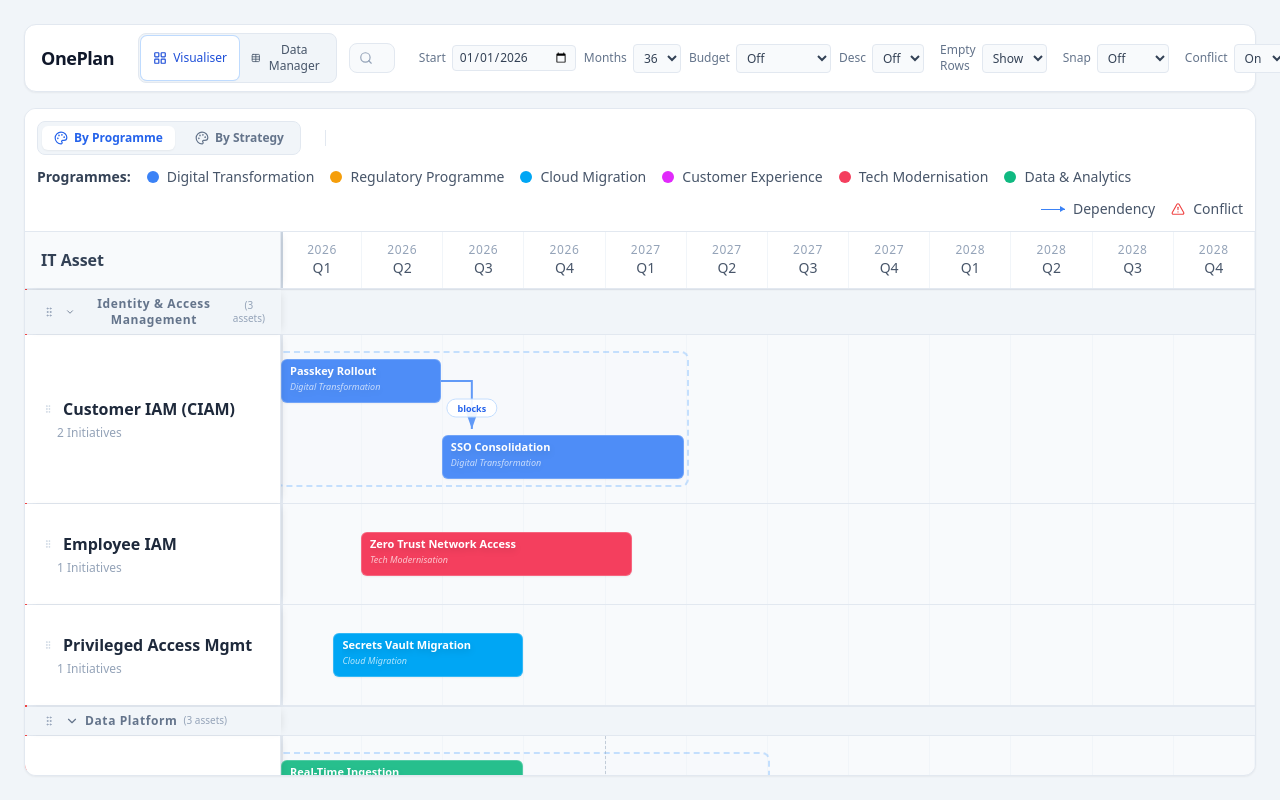
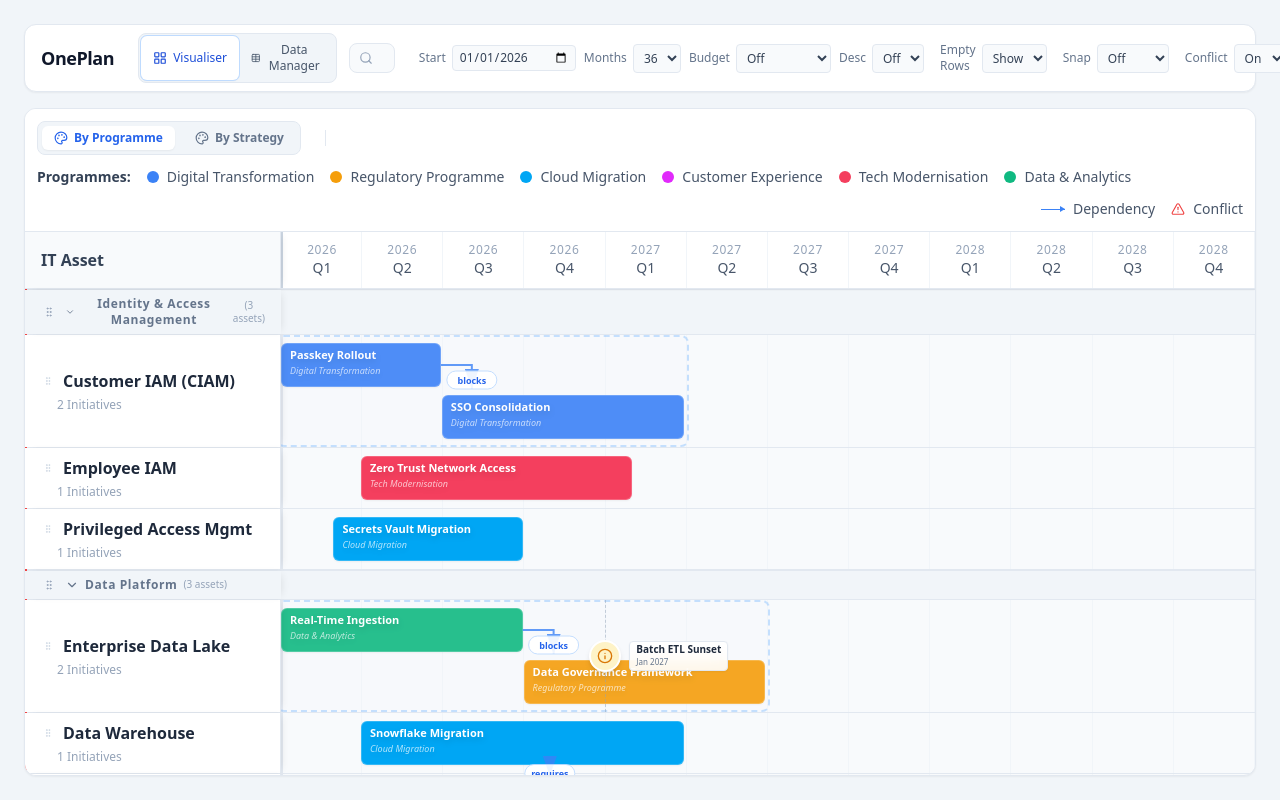
Before and after one commit to waylonkenning/OnePlan, a React (Vite) app: page / in a window 1280 px wide. Shown: the top 800 px of the page. Built offline with nearby package versions, Linux system fonts and the light colour scheme.

Commit message:
feat: Reduce swimlane vertical padding and refactor layout for consistent grouping consistency

```diff
--- a/src/components/Timeline.tsx
+++ b/src/components/Timeline.tsx
@@ -518,52 +518,100 @@ export function Timeline({ assets, initiatives, milestones, programmes, strategi
     setDraggingCategory(null);
   };
 
-  const MIN_ROW_HEIGHT = 100;
+  const MIN_ROW_HEIGHT = 60;
   const BAR_HEIGHT = 44;
-  const BAR_GAP = 8;
-  const ROW_PADDING = 24;
+  const BAR_GAP = 4;
+  const ROW_PADDING = 8;
 
   const layoutAsset = (assetInitiatives: Initiative[]) => {
-    const sorted = [...assetInitiatives].sort((a, b) => a.startDate.localeCompare(b.startDate));
-    const items: { init: Initiative; top: number; height: number; left: number; width: number }[] = [];
-    const placedRects: { id: string; start: number; end: number; top: number; bottom: number }[] = [];
+    const groups = getGroupsForAsset(assetInitiatives);
+    const collapsedGroups = groups.filter(g => settings.collapsedGroups?.includes(g.sort().join('|')));
+    const collapsedGroupIds = new Set(collapsedGroups.flat());
 
-    // Check if there are dependencies between initiatives in this specific asset
+    const entities: any[] = [];
+
+    // Collapsed groups become a single layout entity
+    collapsedGroups.forEach(group => {
+      const gInits = assetInitiatives.filter(i => group.includes(i.id));
+      const groupId = group.sort().join('|');
+
+      const minStart = gInits.reduce((m, i) => i.startDate < m ? i.startDate : m, gInits[0].startDate);
+      const maxEnd = gInits.reduce((m, i) => i.endDate > m ? i.endDate : m, gInits[0].endDate);
+      const totalBudget = gInits.reduce((sum, i) => sum + (i.budget || 0), 0);
+      const groupDescription = gInits.sort((a, b) => a.startDate.localeCompare(b.startDate)).map(i => i.name).join(' + ');
+
+      const groupProgrammeIds = Array.from(new Set(gInits.map(i => i.programmeId)));
+      const groupProgrammeNames = groupProgrammeIds
+        .map(id => programmes.find(p => p.id === id)?.name)
+        .filter(Boolean)
+        .sort()
+        .join(' + ');
+
+      const groupStrategyIds = Array.from(new Set(gInits.map(i => i.strategyId).filter(Boolean)));
+      const groupStrategyNames = groupStrategyIds
+        .map(id => strategies.find(s => s.id === id)?.name)
+        .filter(Boolean)
+        .sort()
+        .join(' + ');
+
+      entities.push({
+        init: {
+          ...gInits[0],
+          id: groupId,
+          name: `${group.length} Connected Initiatives`,
+          budget: totalBudget,
+          description: groupDescription,
+          startDate: minStart,
+          endDate: maxEnd
+        },
+        isGroup: true,
+        groupIds: group,
+        groupProgrammeNames,
+        groupStrategyNames
+      });
+    });
+
+    // Individual initiatives not in collapsed groups
+    assetInitiatives.forEach(init => {
+      if (!collapsedGroupIds.has(init.id)) {
+        entities.push({ init });
+      }
+    });
+
+    const sorted = entities.sort((a, b) => a.init.startDate.localeCompare(b.init.startDate));
+    const finalItems: any[] = [];
+    const placedRects: any[] = [];
+
     const hasIntraAssetDependencies = dependencies.some(dep =>
       assetInitiatives.some(i => i.id === dep.sourceId) &&
       assetInitiatives.some(i => i.id === dep.targetId)
     );
-    const dynamicGap = hasIntraAssetDependencies ? 32 : BAR_GAP;
+    const dynamicGap = hasIntraAssetDependencies ? 8 : BAR_GAP;
 
-    sorted.forEach(init => {
+    sorted.forEach(entity => {
+      const { init, isGroup, groupIds, groupProgrammeNames, groupStrategyNames } = entity;
       const left = getPosition(init.startDate);
       const width = getWidth(init.startDate, init.endDate);
       const right = left + width;
 
       let budgetHeight = BAR_HEIGHT;
       if (settings.budgetVisualisation === 'bar-height' && init.budget) {
-        // Simple scaling: 44px base + 1px per $15k, max 120px
         budgetHeight = Math.min(120, BAR_HEIGHT + (init.budget / 15000));
       }
 
       let descHeight = BAR_HEIGHT;
       if (settings.descriptionDisplay === 'on' && init.description) {
-        // Calculate exact height needed: py-1 (8px) + name (14px) + subtitle (16px) + desc spacing (8px)
-        const hasSubtitle = init.programmeId || init.strategyId;
-        const baseHeight = hasSubtitle ? 48 : 32;
-
-        // Estimate characters per line based on bar width (approx 4 chars per % of width)
+        const subtitle = isGroup ? (groupProgrammeNames || groupStrategyNames) : (init.programmeId || init.strategyId);
+        const baseHeight = subtitle ? 48 : 32;
         const charsPerLine = Math.max(20, Math.floor(width * 4));
         const lines = Math.ceil(init.description.length / charsPerLine);
-        const clampedLines = Math.min(3, lines); // We use line-clamp-3
-
-        descHeight = Math.max(BAR_HEIGHT, baseHeight + clampedLines * 12 + 9); // 12px per line + 9px buffer (mt-1 + pt-1 + border-t)
+        const clampedLines = Math.min(3, lines);
+        descHeight = Math.max(BAR_HEIGHT, baseHeight + clampedLines * 12 + 9);
       }
 
       const height = Math.max(budgetHeight, descHeight, BAR_HEIGHT);
 
       let top = ROW_PADDING;
-      let collision = true;
       const candidateTops = [ROW_PADDING];
       placedRects.forEach(r => candidateTops.push(r.bottom + dynamicGap));
       candidateTops.sort((a, b) => a - b);
@@ -572,10 +620,12 @@ export function Timeline({ assets, initiatives, milestones, programmes, strategi
         const candidateBottom = candidateTop + height;
         let overlaps = false;
         for (const rect of placedRects) {
-          // If there's a dependency, we treat it as an overlap to force separate rows
+          const entityIds = isGroup ? groupIds : [init.id];
+          const targetIds = rect.isGroup ? rect.groupIds : [rect.id];
+
           const hasDep = dependencies.some(d =>
-            (d.sourceId === init.id && d.targetId === rect.id) ||
-            (d.sourceId === rect.id && d.targetId === init.id)
+            (entityIds.includes(d.sourceId) && targetIds.includes(d.targetId)) ||
+            (targetIds.includes(d.sourceId) && entityIds.includes(d.targetId))
           );
 
           const xOverlap = hasDep || !(rect.end <= left || rect.start >= right);
@@ -587,112 +637,21 @@ export function Timeline({ assets, initiatives, milestones, programmes, strategi
         }
         if (!overlaps) {
           top = candidateTop;
-          collision = false;
           break;
         }
       }
 
-      if (collision) {
-        const maxBottom = Math.max(ROW_PADDING, ...placedRects.map(r => r.bottom));
-        top = maxBottom + dynamicGap;
-      }
-
-      items.push({ init, top, height, left, width });
-      placedRects.push({ id: init.id, start: left, end: right, top, bottom: top + height });
+      finalItems.push({ init, top, height, left, width, isGroup, groupIds, groupProgrammeNames, groupStrategyNames });
+      placedRects.push({ id: init.id, isGroup, groupIds, start: left, end: right, top, bottom: top + height });
     });
 
-    // Final items will include either individual initiatives or collapsed group bars
-    const finalItems: { init: Initiative; top: number; height: number; left: number; width: number; isGroup?: boolean; groupIds?: string[]; groupProgrammeNames?: string; groupStrategyNames?: string }[] = [];
-    const groupedIds = new Set<string>();
-
-    const groups = getGroupsForAsset(assetInitiatives);
-    groups.forEach(group => {
-      const groupId = group.sort().join('|');
-      const isCollapsed = settings.collapsedGroups?.includes(groupId);
-
-      if (isCollapsed) {
-        // Find the bounding box for the collapsed group
-        const groupItems = items.filter(it => group.includes(it.init.id));
-        const totalGroupBudget = groupItems.reduce((sum, it) => sum + (it.init.budget || 0), 0);
-
-        const minLeft = Math.min(...groupItems.map(it => it.left));
-        const maxRight = Math.max(...groupItems.map(it => it.left + it.width));
-        const minTop = Math.min(...groupItems.map(it => it.top));
-        const maxBottom = Math.max(...groupItems.map(it => it.top + it.height));
-
-        const firstInit = groupItems[0].init; // Use first init as representative
-        // Calculate concatenated programme and strategy names
-        const groupProgrammeIds = Array.from(new Set(groupItems.map(it => it.init.programmeId)));
-        const groupProgrammeNames = groupProgrammeIds
-          .map(id => programmes.find(p => p.id === id)?.name)
-          .filter(Boolean)
-          .sort()
-          .join(' + ');
-
-        const groupStrategyIds = Array.from(new Set(groupItems.map(it => it.init.strategyId).filter(Boolean)));
-        const groupStrategyNames = groupStrategyIds
-          .map(id => strategies.find(s => s.id === id)?.name)
-          .filter(Boolean)
-          .sort()
-          .join(' + ');
-
-        const sortedInits = group
-          .map(id => assetInitiatives.find(i => i.id === id))
-          .filter((i): i is Initiative => !!i)
-          .sort((a, b) => a.startDate.localeCompare(b.startDate));
-        const groupDescription = sortedInits.map(i => i.name).join(' + ');
-        const groupWidth = maxRight - minLeft;
-
-        let dynamicHeight = BAR_HEIGHT;
-        if (settings.descriptionDisplay === 'on' && groupDescription) {
-          const hasSubtitle = groupProgrammeNames || groupStrategyNames;
-          const baseHeight = hasSubtitle ? 48 : 32;
-          const charsPerLine = Math.max(20, Math.floor(groupWidth * 4));
-          const lines = Math.ceil(groupDescription.length / charsPerLine);
-          const clampedLines = Math.min(3, lines);
-          dynamicHeight = Math.max(BAR_HEIGHT, baseHeight + clampedLines * 12 + 9);
-        }
-
-        const centeredTop = minTop + (maxBottom - minTop - dynamicHeight) / 2;
-
-        finalItems.push({
-          init: {
-            ...firstInit,
-            id: groupId,
-            name: `${group.length} Connected Initiatives`,
-            budget: totalGroupBudget,
-            description: groupDescription
-          },
-          top: centeredTop,
-          height: dynamicHeight,
-          left: minLeft,
-          width: groupWidth,
-          isGroup: true,
-          groupIds: group,
-          groupProgrammeNames,
-          groupStrategyNames
-        });
-        group.forEach(id => groupedIds.add(id));
-      }
-    });
-
-    items.forEach(item => {
-      if (!groupedIds.has(item.init.id)) {
-        finalItems.push(item);
-      }
-    });
-
-    // Recalculate contentHeight based on finalItems (collapsed or expanded)
     let contentHeight = MIN_ROW_HEIGHT;
     if (finalItems.length > 0) {
       const maxBottom = finalItems.reduce((max, i) => Math.max(max, i.top + i.height), 0);
       contentHeight = Math.max(MIN_ROW_HEIGHT, maxBottom + ROW_PADDING);
-    }
 
-    // Vertically center the content within the row
-    if (finalItems.length > 0) {
-      const contentTop = finalItems.reduce((min, i) => Math.min(min, i.top), Infinity);
-      const contentBottom = finalItems.reduce((max, i) => Math.max(max, i.top + i.height), -Infinity);
+      const contentTop = Math.min(...finalItems.map(i => i.top));
+      const contentBottom = Math.max(...finalItems.map(i => i.top + i.height));
       const contentSpan = contentBottom - contentTop;
       const offset = (contentHeight - contentSpan) / 2 - contentTop;
       finalItems.forEach(item => { item.top += offset; });
```
Also changed, not shown: 2 other files (tests, documents, lock files or other folders).
